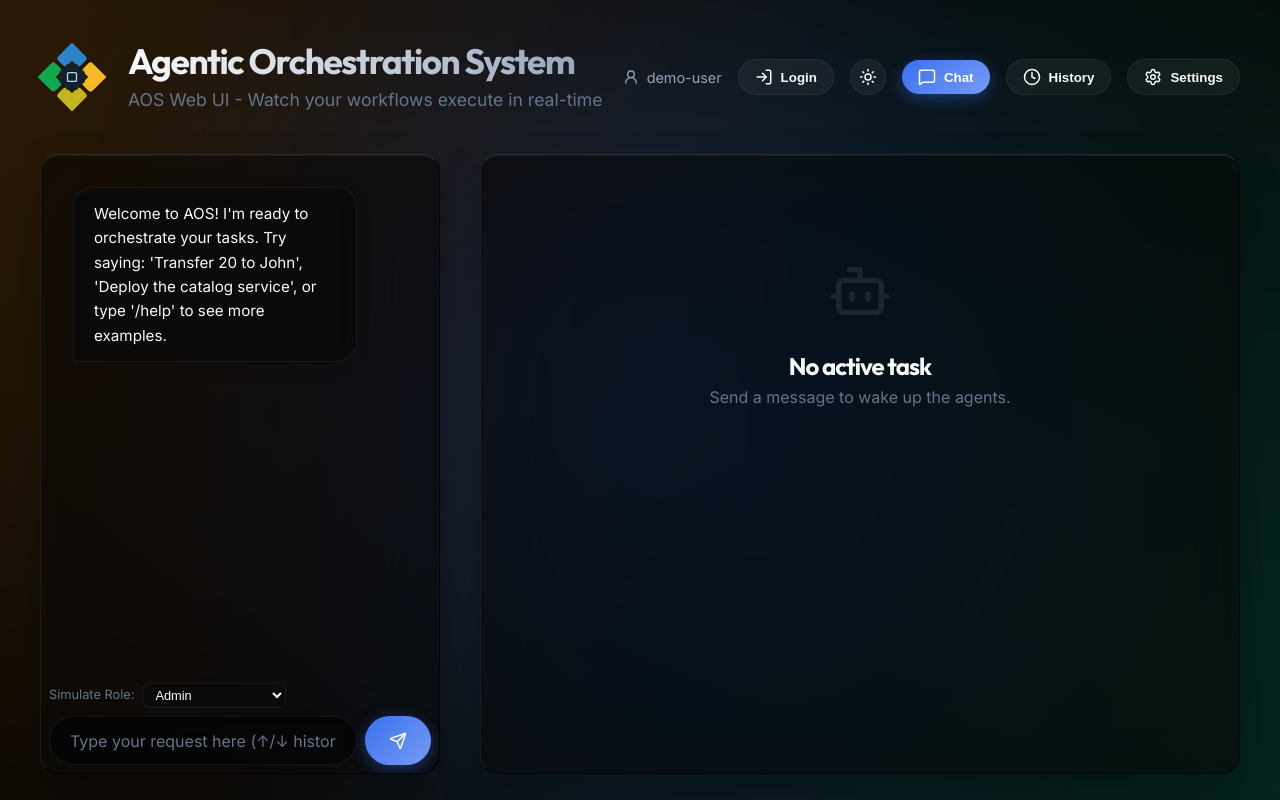
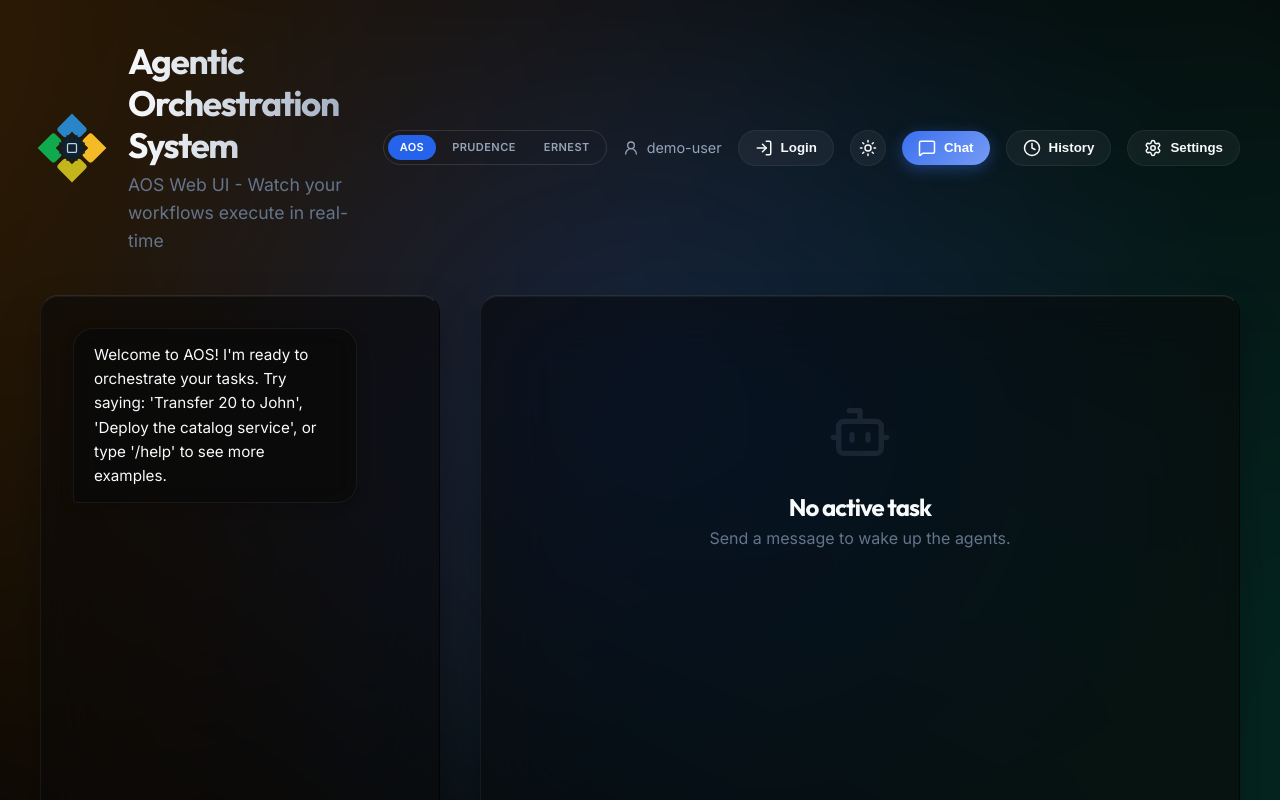
Before and after one commit to ccastromar/aos-agentic-orchestration-system, a React (Vite) app: page / in a window 1280 px wide. Shown: the top 800 px of the page. Built offline with nearby package versions, Linux system fonts and the light colour scheme; no server answers.

Commit message:
Add trio app-switcher to AOS header (operate accent)

```diff
--- a/src/App.jsx
+++ b/src/App.jsx
@@ -89,6 +89,24 @@ function App() {
         </div>
 
         <div style={{ display: 'flex', gap: '1rem', flexShrink: 0, alignItems: 'center' }}>
+          {/* Trio app-switcher — one platform, three modules (AOS is the "operate" vertex). */}
+          <nav style={{ display: 'flex', gap: '4px', padding: '4px', border: '1px solid var(--border-highlight)', borderRadius: '9999px' }} aria-label="Trio apps">
+            {[
+              { label: 'AOS',      vertex: 'operate', accent: '#2563eb', url: import.meta.env.VITE_AOS_URL      || 'http://localhost:5173' },
+              { label: 'Prudence', vertex: 'govern',  accent: '#d97706', url: import.meta.env.VITE_PRUDENCE_URL || 'http://localhost:5200' },
+              { label: 'Ernest',   vertex: 'assure',  accent: '#0d9488', url: import.meta.env.VITE_ERNEST_URL   || 'http://localhost:5174' },
+            ].map((a) => {
+              const here = a.vertex === 'operate';
+              return (
+                <a key={a.label} href={a.url} title={`${a.label} — ${a.vertex}`}
+                   style={{ fontSize: '11px', fontWeight: 600, letterSpacing: '.04em', textTransform: 'uppercase',
+                            textDecoration: 'none', padding: '4px 12px', borderRadius: '9999px',
+                            color: here ? '#fff' : 'var(--text-secondary)', background: here ? a.accent : 'transparent' }}>
+                  {a.label}
+                </a>
+              );
+            })}
+          </nav>
           <div style={{ display: 'flex', alignItems: 'center', gap: '0.5rem', color: 'var(--text-secondary)', fontSize: '0.9rem' }} title={auth ? `Roles: ${(auth.roles || []).join(', ')}` : 'Anonymous dev identity'}>
             <UserRound size={16} />
             <span>{auth ? auth.userId : 'demo-user'}</span>
```
